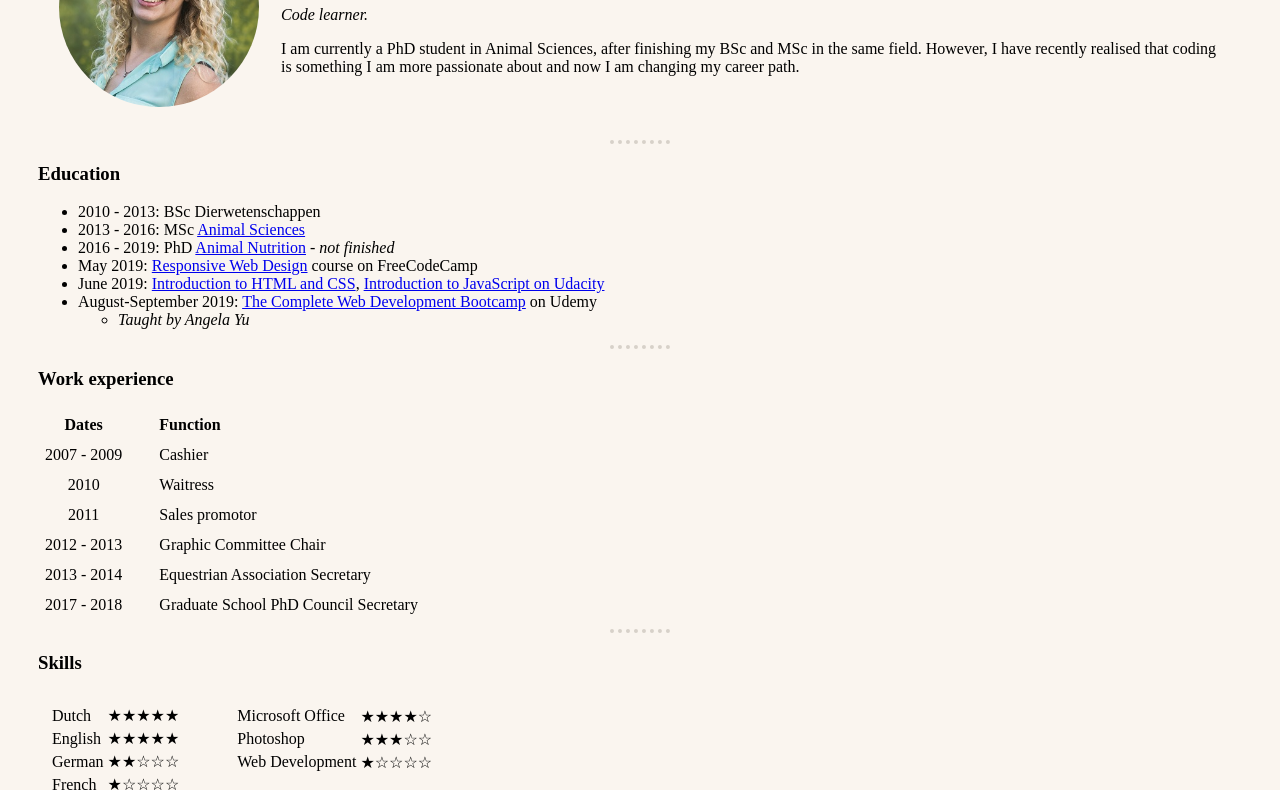
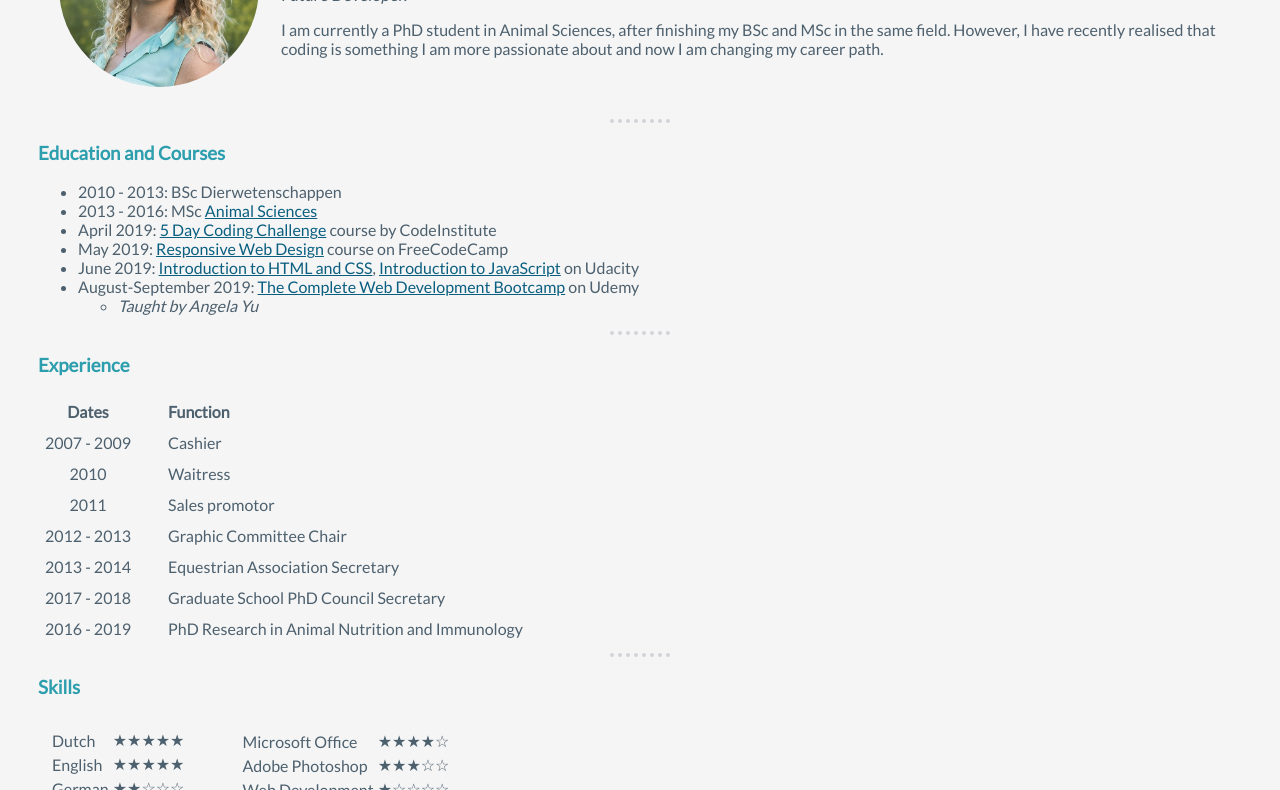
Before and after one commit to ChantalSchot/htmlcourse, a plain HTML site: page index.html in a window 1280 px wide. Shown: the part 152-942 px from the top of the page. Drawn offline with Linux system fonts and the light colour scheme.

Commit message:
intro to css

```diff
--- /dev/null
+++ b/css/styles.css
@@ -0,0 +1,39 @@
+/*	Color palette: https://colorhunt.co/palette/13712 */
+
+body {
+	background-color: #f5f5f5;
+	padding: 10px 30px;
+	color: #4d606e;
+	font-family: 'Lato', sans-serif;
+}
+
+hr {
+	border-style: none;
+	border-bottom: 4px dotted #d3d4d8;
+	width: 5%;
+}
+
+img {
+	border-radius: 50%;
+	height: 200px;
+}
+
+h1 {
+	color: #3fbac2;
+}
+
+h3 {
+	color: #2c9ead;
+}
+
+a {
+	color: #0a5f80;
+}
+
+a:visited {
+	color: #285c70;
+}
+
+a:hover {
+	color: #58a6be;
+}
--- a/index.html
+++ b/index.html
@@ -4,37 +4,16 @@
 	<head>
 		<meta charset="utf-8">
 		<title>Chantal's Personal Site</title>
-
-		<style media="screen">
-
-			body {
-				background-color: #faf5ef;
-				padding: 30px;
-			}
-
-			hr {
-				border-style: none;
-				border-bottom: 4px dotted #d7d1c9;
-				width: 5%;
-			}
-
-			img {
-				border-radius: 50%;
-				height: 200px;
-			}
-
-		</style>
-
+		<link rel="stylesheet" href="css/styles.css">
+		<link href="https://fonts.googleapis.com/css?family=Lato&display=swap" rel="stylesheet">
 	</head>
-
-	<!-- Color palette: https://colorhunt.co/palette/152872 -->
 
 	<body>
 		<table cellspacing="20">
 			<tr>
-				<td><img src="chantalsmall.jpg" alt="Chantal profile picture"></td>
-				<td><h1>Chantal S.</h1>
-				<p><em>Code learner.</em></p>
+				<td><img src="images/chantalsmall.jpg" alt="Chantal profile picture"></td>
+				<td><h1>Chantal</h1>
+				<p><em>Future Developer.</em></p>
 				<p>
 					I am currently a PhD student in Animal Sciences, after finishing my BSc and MSc in the same field. However, I have recently realised that coding is something I am more passionate about and now I am changing my career path.
 				</p></td>
@@ -42,19 +21,19 @@
 		</table>
 
 		<hr>
-		<h3>Education</h3>
+		<h3>Education and Courses</h3>
 		<ul>
 			<li>2010 - 2013: BSc Dierwetenschappen</li>
-			<li>2013 - 2016: MSc <a href="https://www.wur.nl/en/Education-Programmes/master/MSc-programmes/MSc-Animal-Sciences.htm">Animal Sciences</a></li>
-			<li>2016 - 2019: PhD <a href="https://www.wur.nl/en/Research-Results/Chair-groups/Animal-Sciences/Animal-Nutrition-Group.htm">Animal Nutrition</a> - <em>not finished</em></li>
-			<li>May 2019: <a href="https://learn.freecodecamp.org">Responsive Web Design</a> course on FreeCodeCamp</li>
-			<li>June 2019: <a href="https://www.udacity.com/course/intro-to-html-and-css--ud001">Introduction to HTML and CSS</a>, <a href="https://eu.udacity.com/course/intro-to-javascript--ud803">Introduction to JavaScript on Udacity</a></li>
-			<li>August-September 2019: <a href="https://www.udemy.com/the-complete-web-development-bootcamp">The Complete Web Development Bootcamp</a> on Udemy
+			<li>2013 - 2016: MSc <a href="https://www.wur.nl/en/Education-Programmes/master/MSc-programmes/MSc-Animal-Sciences.htm" target="_blank">Animal Sciences</a></li>
+			<li>April 2019: <a href="https://codeinstitute.net/5-day-coding-challenge/" target="_blank">5 Day Coding Challenge</a> course by CodeInstitute</li>
+			<li>May 2019: <a href="https://learn.freecodecamp.org" target="_blank">Responsive Web Design</a> course on FreeCodeCamp</li>
+			<li>June 2019: <a href="https://www.udacity.com/course/intro-to-html-and-css--ud001" target="_blank">Introduction to HTML and CSS</a>, <a href="https://eu.udacity.com/course/intro-to-javascript--ud803" target="_blank">Introduction to JavaScript</a> on Udacity</li>
+			<li>August-September 2019: <a href="https://www.udemy.com/the-complete-web-development-bootcamp" target="_blank">The Complete Web Development Bootcamp</a> on Udemy
 				<ul><li><em>Taught by Angela Yu</em></li></ul>
 			</li>
 		</ul>
 		<hr>
-		<h3>Work experience</h3>
+		<h3>Experience</h3>
 		<table cellpadding="5">
 			<thead>
 				<tr><td align="center"><strong>Dates</strong></td><td style="padding-left: 30px;"><strong>Function</strong></td></tr>
@@ -65,6 +44,7 @@
 			<tr><td align="center">2012 - 2013</td><td style="padding-left: 30px;">Graphic Committee Chair</td></tr>
 			<tr><td align="center">2013 - 2014</td><td style="padding-left: 30px;">Equestrian Association Secretary</td></tr>
 			<tr><td align="center">2017 - 2018</td><td style="padding-left: 30px;">Graduate School PhD Council Secretary</td></tr>
+			<tr><td align="center">2016 - 2019</td><td style="padding-left: 30px;">PhD Research in Animal Nutrition and Immunology</td></tr>
 		</table>
 		<hr>
 		<h3>Skills</h3>
@@ -97,7 +77,7 @@
 							<td>★★★★☆</td>
 						</tr>
 						<tr>
-							<td>Photoshop</td>
+							<td>Adobe Photoshop</td>
 							<td>★★★☆☆</td>
 						</tr>
 						<tr>
@@ -111,8 +91,8 @@
 
 
 		<hr>
-		<a href="hobbies.html">My Hobbies</a>
-		<a href="contact.html">Contact me</a>
+		<p style="padding: 50px"><a href="hobbies.html">My Hobbies</a>
+		<a style="padding-left: 60px;" href="contact.html">Contact me</a></p>
 	</body>
 
 </html>
```
Also changed, not shown: contact.html (+5 -0 lines), hobbies.html (+5 -0 lines), images/chantalsmall.jpg (renamed from chantalsmall.jpg).
